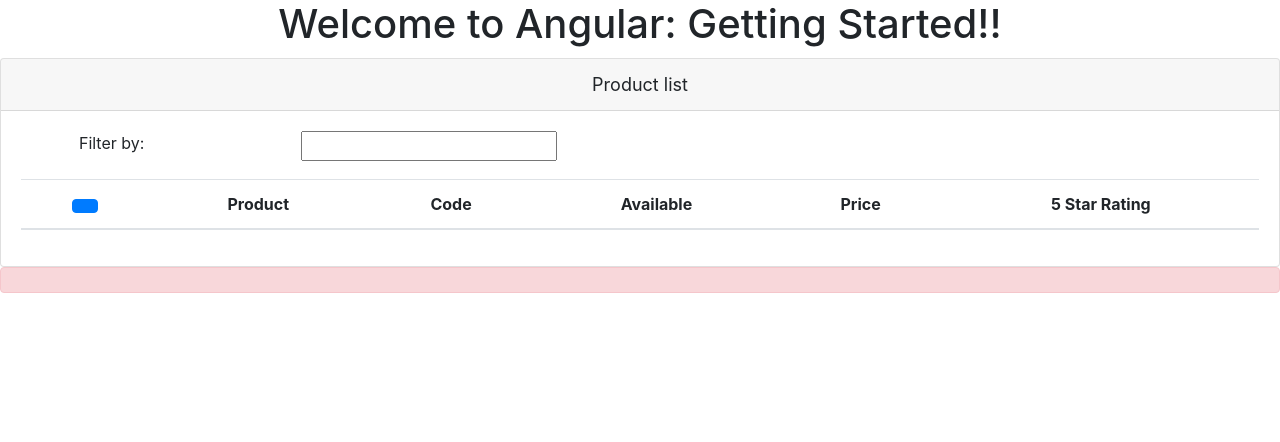
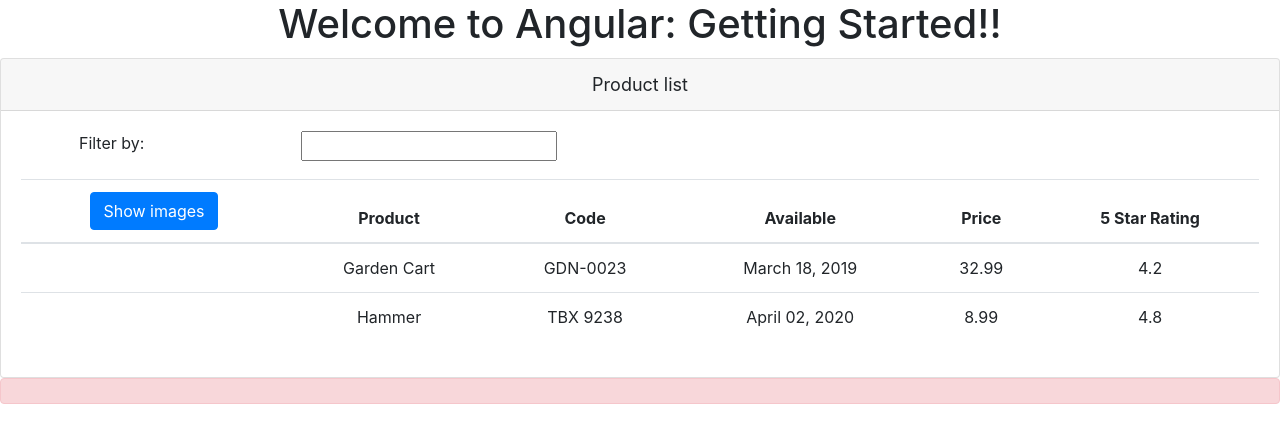
Before and after one commit to MatheusGoncalvs/angular-basic, an Angular app: page / in a window 1280 px wide. Shown: the top 442 px of the page. Built offline with nearby package versions, Linux system fonts and the light colour scheme.

Commit message:
add logic with directive *ngFor

```diff
--- a/src/app/products/product-list.component.html
+++ b/src/app/products/product-list.component.html
@@ -20,6 +20,7 @@
                     <tr>
                         <th>
                             <button class='btn btn-primary'>
+                                Show images
                             </button>
                         </th>
                         <th>Product</th>
@@ -30,6 +31,14 @@
                     </tr>
                 </thead>
                 <tbody>
+                    <tr *ngFor="let product of products">
+                        <td></td>
+                        <td>{{product.productName}}</td>
+                        <td>{{product.productCode}}</td>
+                        <td>{{product.releaseDate}}</td>
+                        <td>{{product.price}}</td>
+                        <td>{{product.starRating}}</td>
+                    </tr>
                 </tbody>
             </table>
         </div>
```
